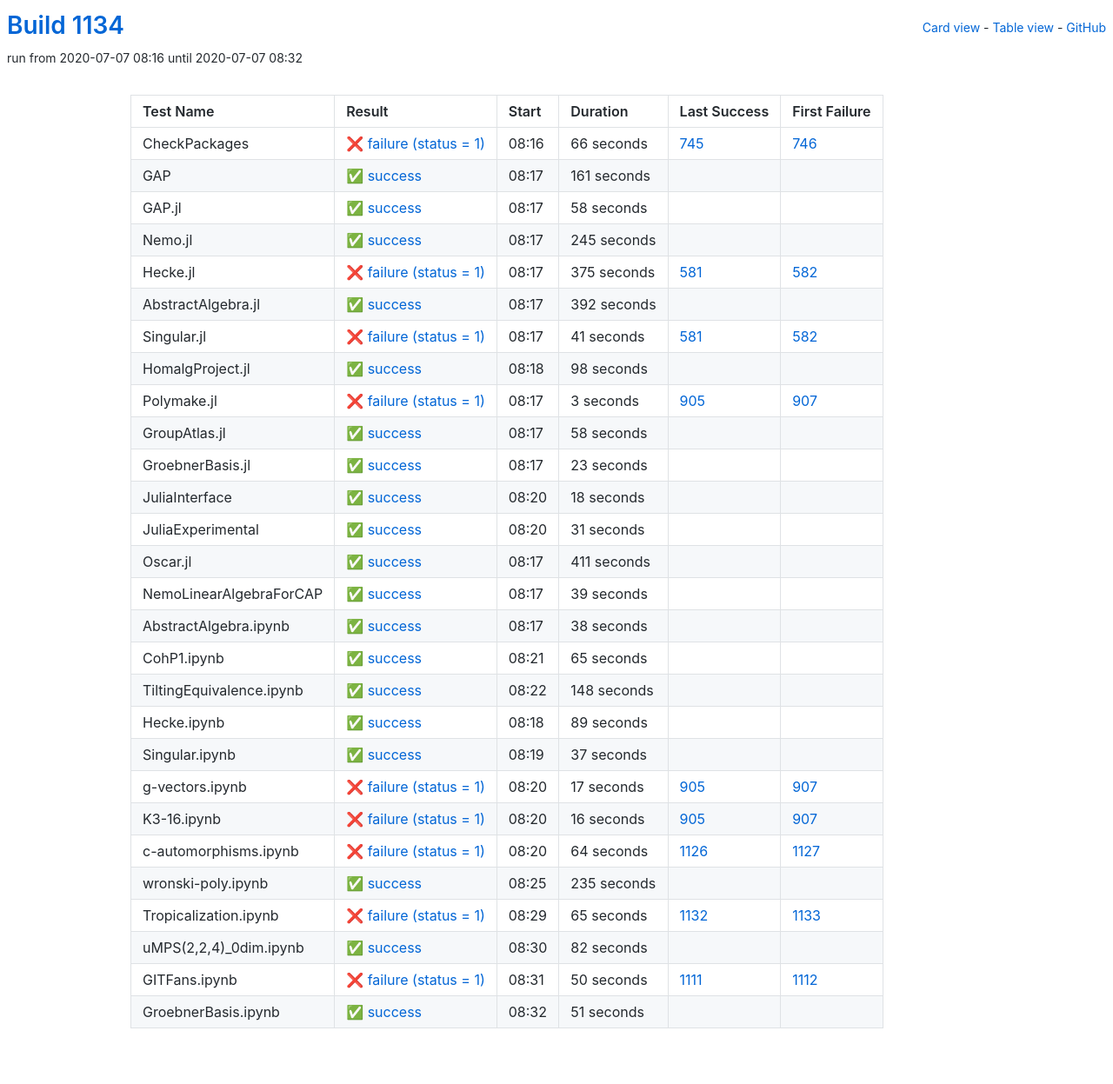
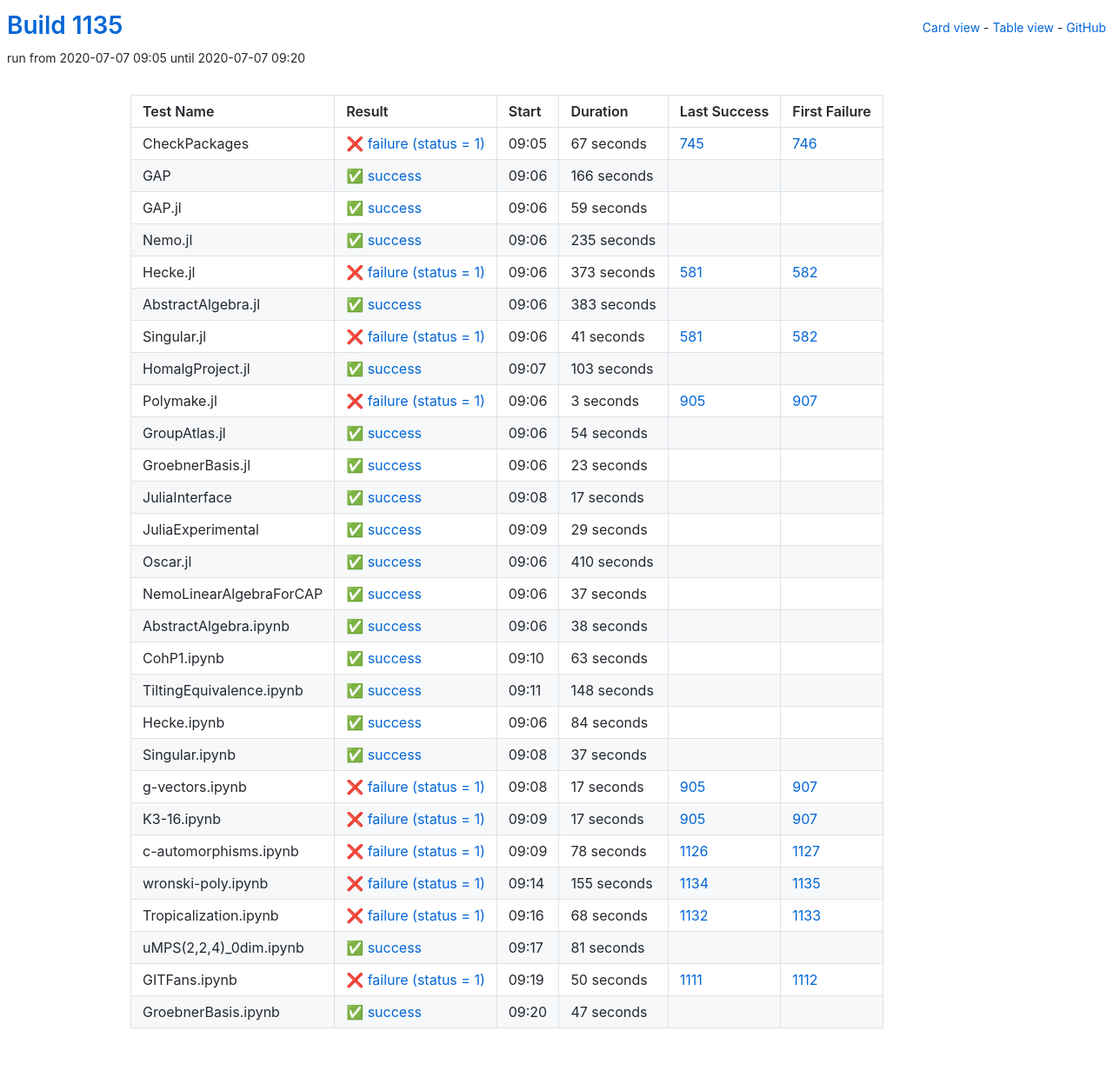
Before and after one commit to oscar-system/oscar-ci-status-1.4, a Jekyll site: the page built from table.html, in a window 1280 px wide. Shown: the whole page at 87% size. Built offline with Jekyll 4.4.1, drawn with Linux system fonts in a browser that asks for light colours.

Commit message:
Build #1135

```diff
--- a/_data/ci.yml
+++ b/_data/ci.yml
@@ -1,6 +1,6 @@
 ---
-build: 1134
-build_url: https://oscarci.mathematik.uni-kl.de/job/oscar-julia-1.4/1134/
+build: 1135
+build_url: https://oscarci.mathematik.uni-kl.de/job/oscar-julia-1.4/1135/
 job: oscar-julia-1.4
 organization: oscar-system
 repo: oscar-ci-status-1.4
@@ -8,80 +8,80 @@ repourl: https://github.com/oscar-system/oscar-ci-status-1.4
 tests:
 - name: CheckPackages
   id: checkpackages
-  log: https://oscarci.mathematik.uni-kl.de/job/oscar-julia-1.4/1134/artifact/logs/build-1134/CheckPackages.log
-  start: 2020-07-07 08:16
+  log: https://oscarci.mathematik.uni-kl.de/job/oscar-julia-1.4/1135/artifact/logs/build-1135/CheckPackages.log
+  start: 2020-07-07 09:05
   success: false
   exitcode: 1
   status: failure
-  duration: 66
+  duration: 67
   last_success: 745
   last_success_url: https://oscarci.mathematik.uni-kl.de/job/oscar-julia-1.4/745/
   first_failure: 746
   first_failure_url: https://oscarci.mathematik.uni-kl.de/job/oscar-julia-1.4/746/
 - name: GAP
   id: gap
-  log: https://oscarci.mathematik.uni-kl.de/job/oscar-julia-1.4/1134/artifact/logs/build-1134/GAP.log
-  start: 2020-07-07 08:17
+  log: https://oscarci.mathematik.uni-kl.de/job/oscar-julia-1.4/1135/artifact/logs/build-1135/GAP.log
+  start: 2020-07-07 09:06
   success: true
   exitcode: 0
   status: success
-  duration: 161
+  duration: 166
   last_success: false
   last_success_url:
   first_failure: false
   first_failure_url:
 - name: GAP.jl
   id: gap-jl
-  log: https://oscarci.mathematik.uni-kl.de/job/oscar-julia-1.4/1134/artifact/logs/build-1134/GAP.jl.log
-  start: 2020-07-07 08:17
+  log: https://oscarci.mathematik.uni-kl.de/job/oscar-julia-1.4/1135/artifact/logs/build-1135/GAP.jl.log
+  start: 2020-07-07 09:06
   success: true
   exitcode: 0
   status: success
-  duration: 58
+  duration: 59
   last_success: false
   last_success_url:
   first_failure: false
   first_failure_url:
 - name: Nemo.jl
   id: nemo-jl
-  log: https://oscarci.mathematik.uni-kl.de/job/oscar-julia-1.4/1134/artifact/logs/build-1134/Nemo.jl.log
-  start: 2020-07-07 08:17
+  log: https://oscarci.mathematik.uni-kl.de/job/oscar-julia-1.4/1135/artifact/logs/build-1135/Nemo.jl.log
+  start: 2020-07-07 09:06
   success: true
   exitcode: 0
   status: success
-  duration: 245
+  duration: 235
   last_success: false
   last_success_url:
   first_failure: false
   first_failure_url:
 - name: Hecke.jl
   id: hecke-jl
-  log: https://oscarci.mathematik.uni-kl.de/job/oscar-julia-1.4/1134/artifact/logs/build-1134/Hecke.jl.log
-  start: 2020-07-07 08:17
+  log: https://oscarci.mathematik.uni-kl.de/job/oscar-julia-1.4/1135/artifact/logs/build-1135/Hecke.jl.log
+  start: 2020-07-07 09:06
   success: false
   exitcode: 1
   status: failure
-  duration: 375
+  duration: 373
   last_success: 581
   last_success_url: https://oscarci.mathematik.uni-kl.de/job/oscar-julia-1.4/581/
   first_failure: 582
   first_failure_url: https://oscarci.mathematik.uni-kl.de/job/oscar-julia-1.4/582/
 - name: AbstractAlgebra.jl
   id: abstractalgebra-jl
-  log: https://oscarci.mathematik.uni-kl.de/job/oscar-julia-1.4/1134/artifact/logs/build-1134/AbstractAlgebra.jl.log
-  start: 2020-07-07 08:17
+  log: https://oscarci.mathematik.uni-kl.de/job/oscar-julia-1.4/1135/artifact/logs/build-1135/AbstractAlgebra.jl.log
+  start: 2020-07-07 09:06
   success: true
   exitcode: 0
   status: success
-  duration: 392
+  duration: 383
   last_success: false
   last_success_url:
   first_failure: false
   first_failure_url:
 - name: Singular.jl
   id: singular-jl
-  log: https://oscarci.mathematik.uni-kl.de/job/oscar-julia-1.4/1134/artifact/logs/build-1134/Singular.jl.log
-  start: 2020-07-07 08:17
+  log: https://oscarci.mathematik.uni-kl.de/job/oscar-julia-1.4/1135/artifact/logs/build-1135/Singular.jl.log
+  start: 2020-07-07 09:06
   success: false
   exitcode: 1
   status: failure
@@ -92,20 +92,20 @@ tests:
   first_failure_url: https://oscarci.mathematik.uni-kl.de/job/oscar-julia-1.4/582/
 - name: HomalgProject.jl
   id: homalgproject-jl
-  log: https://oscarci.mathematik.uni-kl.de/job/oscar-julia-1.4/1134/artifact/logs/build-1134/HomalgProject.jl.log
-  start: 2020-07-07 08:18
+  log: https://oscarci.mathematik.uni-kl.de/job/oscar-julia-1.4/1135/artifact/logs/build-1135/HomalgProject.jl.log
+  start: 2020-07-07 09:07
   success: true
   exitcode: 0
   status: success
-  duration: 98
+  duration: 103
   last_success: false
   last_success_url:
   first_failure: false
   first_failure_url:
 - name: Polymake.jl
   id: polymake-jl
-  log: https://oscarci.mathematik.uni-kl.de/job/oscar-julia-1.4/1134/artifact/logs/build-1134/Polymake.jl.log
-  start: 2020-07-07 08:17
+  log: https://oscarci.mathematik.uni-kl.de/job/oscar-julia-1.4/1135/artifact/logs/build-1135/Polymake.jl.log
+  start: 2020-07-07 09:06
   success: false
   exitcode: 1
   status: failure
@@ -116,20 +116,20 @@ tests:
   first_failure_url: https://oscarci.mathematik.uni-kl.de/job/oscar-julia-1.4/907/
 - name: GroupAtlas.jl
   id: groupatlas-jl
-  log: https://oscarci.mathematik.uni-kl.de/job/oscar-julia-1.4/1134/artifact/logs/build-1134/GroupAtlas.jl.log
-  start: 2020-07-07 08:17
+  log: https://oscarci.mathematik.uni-kl.de/job/oscar-julia-1.4/1135/artifact/logs/build-1135/GroupAtlas.jl.log
+  start: 2020-07-07 09:06
   success: true
   exitcode: 0
   status: success
-  duration: 58
+  duration: 54
   last_success: false
   last_success_url:
   first_failure: false
   first_failure_url:
 - name: GroebnerBasis.jl
   id: groebnerbasis-jl
-  log: https://oscarci.mathematik.uni-kl.de/job/oscar-julia-1.4/1134/artifact/logs/build-1134/GroebnerBasis.jl.log
-  start: 2020-07-07 08:17
+  log: https://oscarci.mathematik.uni-kl.de/job/oscar-julia-1.4/1135/artifact/logs/build-1135/GroebnerBasis.jl.log
+  start: 2020-07-07 09:06
   success: true
   exitcode: 0
   status: success
@@ -140,56 +140,56 @@ tests:
   first_failure_url:
 - name: JuliaInterface
   id: juliainterface
-  log: https://oscarci.mathematik.uni-kl.de/job/oscar-julia-1.4/1134/artifact/logs/build-1134/JuliaInterface.log
-  start: 2020-07-07 08:20
+  log: https://oscarci.mathematik.uni-kl.de/job/oscar-julia-1.4/1135/artifact/logs/build-1135/JuliaInterface.log
+  start: 2020-07-07 09:08
   success: true
   exitcode: 0
   status: success
-  duration: 18
+  duration: 17
   last_success: false
   last_success_url:
   first_failure: false
   first_failure_url:
 - name: JuliaExperimental
   id: juliaexperimental
-  log: https://oscarci.mathematik.uni-kl.de/job/oscar-julia-1.4/1134/artifact/logs/build-1134/JuliaExperimental.log
-  start: 2020-07-07 08:20
+  log: https://oscarci.mathematik.uni-kl.de/job/oscar-julia-1.4/1135/artifact/logs/build-1135/JuliaExperimental.log
+  start: 2020-07-07 09:09
   success: true
   exitcode: 0
   status: success
-  duration: 31
+  duration: 29
   last_success: false
   last_success_url:
   first_failure: false
   first_failure_url:
 - name: Oscar.jl
   id: oscar-jl
-  log: https://oscarci.mathematik.uni-kl.de/job/oscar-julia-1.4/1134/artifact/logs/build-1134/Oscar.jl.log
-  start: 2020-07-07 08:17
+  log: https://oscarci.mathematik.uni-kl.de/job/oscar-julia-1.4/1135/artifact/logs/build-1135/Oscar.jl.log
+  start: 2020-07-07 09:06
   success: true
   exitcode: 0
   status: success
-  duration: 411
+  duration: 410
   last_success: false
   last_success_url:
   first_failure: false
   first_failure_url:
 - name: NemoLinearAlgebraForCAP
   id: nemolinearalgebraforcap
-  log: https://oscarci.mathematik.uni-kl.de/job/oscar-julia-1.4/1134/artifact/logs/build-1134/NemoLinearAlgebraForCAP.log
-  start: 2020-07-07 08:17
+  log: https://oscarci.mathematik.uni-kl.de/job/oscar-julia-1.4/1135/artifact/logs/build-1135/NemoLinearAlgebraForCAP.log
+  start: 2020-07-07 09:06
   success: true
   exitcode: 0
   status: success
-  duration: 39
+  duration: 37
   last_success: false
   last_success_url:
   first_failure: false
   first_failure_url:
 - name: AbstractAlgebra.ipynb
   id: abstractalgebra-ipynb
-  log: https://oscarci.mathematik.uni-kl.de/job/oscar-julia-1.4/1134/artifact/logs/build-1134/AbstractAlgebra.ipynb.log
-  start: 2020-07-07 08:17
+  log: https://oscarci.mathematik.uni-kl.de/job/oscar-julia-1.4/1135/artifact/logs/build-1135/AbstractAlgebra.ipynb.log
+  start: 2020-07-07 09:06
   success: true
   exitcode: 0
   status: success
@@ -200,20 +200,20 @@ tests:
   first_failure_url:
 - name: CohP1.ipynb
   id: cohp1-ipynb
-  log: https://oscarci.mathematik.uni-kl.de/job/oscar-julia-1.4/1134/artifact/logs/build-1134/CohP1.ipynb.log
-  start: 2020-07-07 08:21
+  log: https://oscarci.mathematik.uni-kl.de/job/oscar-julia-1.4/1135/artifact/logs/build-1135/CohP1.ipynb.log
+  start: 2020-07-07 09:10
   success: true
   exitcode: 0
   status: success
-  duration: 65
+  duration: 63
   last_success: false
   last_success_url:
   first_failure: false
   first_failure_url:
 - name: TiltingEquivalence.ipynb
   id: tiltingequivalence-ipynb
-  log: https://oscarci.mathematik.uni-kl.de/job/oscar-julia-1.4/1134/artifact/logs/build-1134/TiltingEquivalence.ipynb.log
-  start: 2020-07-07 08:22
+  log: https://oscarci.mathematik.uni-kl.de/job/oscar-julia-1.4/1135/artifact/logs/build-1135/TiltingEquivalence.ipynb.log
+  start: 2020-07-07 09:11
   success: true
   exitcode: 0
   status: success
@@ -224,20 +224,20 @@ tests:
   first_failure_url:
 - name: Hecke.ipynb
   id: hecke-ipynb
-  log: https://oscarci.mathematik.uni-kl.de/job/oscar-julia-1.4/1134/artifact/logs/build-1134/Hecke.ipynb.log
-  start: 2020-07-07 08:18
+  log: https://oscarci.mathematik.uni-kl.de/job/oscar-julia-1.4/1135/artifact/logs/build-1135/Hecke.ipynb.log
+  start: 2020-07-07 09:06
   success: true
   exitcode: 0
   status: success
-  duration: 89
+  duration: 84
   last_success: false
   last_success_url:
   first_failure: false
   first_failure_url:
 - name: Singular.ipynb
   id: singular-ipynb
-  log: https://oscarci.mathematik.uni-kl.de/job/oscar-julia-1.4/1134/artifact/logs/build-1134/Singular.ipynb.log
-  start: 2020-07-07 08:19
+  log: https://oscarci.mathematik.uni-kl.de/job/oscar-julia-1.4/1135/artifact/logs/build-1135/Singular.ipynb.log
+  start: 2020-07-07 09:08
   success: true
   exitcode: 0
   status: success
@@ -248,8 +248,8 @@ tests:
   first_failure_url:
 - name: g-vectors.ipynb
   id: g-vectors-ipynb
-  log: https://oscarci.mathematik.uni-kl.de/job/oscar-julia-1.4/1134/artifact/logs/build-1134/g-vectors.ipynb.log
-  start: 2020-07-07 08:20
+  log: https://oscarci.mathematik.uni-kl.de/job/oscar-julia-1.4/1135/artifact/logs/build-1135/g-vectors.ipynb.log
+  start: 2020-07-07 09:08
   success: false
   exitcode: 1
   status: failure
@@ -260,68 +260,68 @@ tests:
   first_failure_url: https://oscarci.mathematik.uni-kl.de/job/oscar-julia-1.4/907/
 - name: K3-16.ipynb
   id: k3-16-ipynb
-  log: https://oscarci.mathematik.uni-kl.de/job/oscar-julia-1.4/1134/artifact/logs/build-1134/K3-16.ipynb.log
-  start: 2020-07-07 08:20
+  log: https://oscarci.mathematik.uni-kl.de/job/oscar-julia-1.4/1135/artifact/logs/build-1135/K3-16.ipynb.log
+  start: 2020-07-07 09:09
   success: false
   exitcode: 1
   status: failure
-  duration: 16
+  duration: 17
   last_success: 905
   last_success_url: https://oscarci.mathematik.uni-kl.de/job/oscar-julia-1.4/905/
   first_failure: 907
   first_failure_url: https://oscarci.mathematik.uni-kl.de/job/oscar-julia-1.4/907/
 - name: c-automorphisms.ipynb
   id: c-automorphisms-ipynb
-  log: https://oscarci.mathematik.uni-kl.de/job/oscar-julia-1.4/1134/artifact/logs/build-1134/c-automorphisms.ipynb.log
-  start: 2020-07-07 08:20
+  log: https://oscarci.mathematik.uni-kl.de/job/oscar-julia-1.4/1135/artifact/logs/build-1135/c-automorphisms.ipynb.log
+  start: 2020-07-07 09:09
   success: false
   exitcode: 1
   status: failure
-  duration: 64
+  duration: 78
   last_success: 1126
   last_success_url: https://oscarci.mathematik.uni-kl.de/job/oscar-julia-1.4/1126/
   first_failure: 1127
   first_failure_url: https://oscarci.mathematik.uni-kl.de/job/oscar-julia-1.4/1127/
 - name: wronski-poly.ipynb
   id: wronski-poly-ipynb
-  log: https://oscarci.mathematik.uni-kl.de/job/oscar-julia-1.4/1134/artifact/logs/build-1134/wronski-poly.ipynb.log
-  start: 2020-07-07 08:25
-  success: true
-  exitcode: 0
-  status: success
-  duration: 235
-  last_success: false
-  last_success_url:
-  first_failure: false
-  first_failure_url:
-- name: Tropicalization.ipynb
-  id: tropicalization-ipynb
-  log: https://oscarci.mathematik.uni-kl.de/job/oscar-julia-1.4/1134/artifact/logs/build-1134/Tropicalization.ipynb.log
-  start: 2020-07-07 08:29
+  log: https://oscarci.mathematik.uni-kl.de/job/oscar-julia-1.4/1135/artifact/logs/build-1135/wronski-poly.ipynb.log
+  start: 2020-07-07 09:14
   success: false
   exitcode: 1
   status: failure
-  duration: 65
+  duration: 155
+  last_success: 1134
+  last_success_url: https://oscarci.mathematik.uni-kl.de/job/oscar-julia-1.4/1134/
+  first_failure: 1135
+  first_failure_url: https://oscarci.mathematik.uni-kl.de/job/oscar-julia-1.4/1135/
+- name: Tropicalization.ipynb
+  id: tropicalization-ipynb
+  log: https://oscarci.mathematik.uni-kl.de/job/oscar-julia-1.4/1135/artifact/logs/build-1135/Tropicalization.ipynb.log
+  start: 2020-07-07 09:16
+  success: false
+  exitcode: 1
+  status: failure
+  duration: 68
   last_success: 1132
   last_success_url: https://oscarci.mathematik.uni-kl.de/job/oscar-julia-1.4/1132/
   first_failure: 1133
   first_failure_url: https://oscarci.mathematik.uni-kl.de/job/oscar-julia-1.4/1133/
 - name: uMPS(2,2,4)_0dim.ipynb
   id: umps-2-2-4-0dim-ipynb
-  log: https://oscarci.mathematik.uni-kl.de/job/oscar-julia-1.4/1134/artifact/logs/build-1134/uMPS-2-2-4-_0dim.ipynb.log
-  start: 2020-07-07 08:30
+  log: https://oscarci.mathematik.uni-kl.de/job/oscar-julia-1.4/1135/artifact/logs/build-1135/uMPS-2-2-4-_0dim.ipynb.log
+  start: 2020-07-07 09:17
   success: true
   exitcode: 0
   status: success
-  duration: 82
+  duration: 81
   last_success: false
   last_success_url:
   first_failure: false
   first_failure_url:
 - name: GITFans.ipynb
   id: gitfans-ipynb
-  log: https://oscarci.mathematik.uni-kl.de/job/oscar-julia-1.4/1134/artifact/logs/build-1134/GITFans.ipynb.log
-  start: 2020-07-07 08:31
+  log: https://oscarci.mathematik.uni-kl.de/job/oscar-julia-1.4/1135/artifact/logs/build-1135/GITFans.ipynb.log
+  start: 2020-07-07 09:19
   success: false
   exitcode: 1
   status: failure
@@ -332,12 +332,12 @@ tests:
   first_failure_url: https://oscarci.mathematik.uni-kl.de/job/oscar-julia-1.4/1112/
 - name: GroebnerBasis.ipynb
   id: groebnerbasis-ipynb
-  log: https://oscarci.mathematik.uni-kl.de/job/oscar-julia-1.4/1134/artifact/logs/build-1134/GroebnerBasis.ipynb.log
-  start: 2020-07-07 08:32
+  log: https://oscarci.mathematik.uni-kl.de/job/oscar-julia-1.4/1135/artifact/logs/build-1135/GroebnerBasis.ipynb.log
+  start: 2020-07-07 09:20
   success: true
   exitcode: 0
   status: success
-  duration: 51
+  duration: 47
   last_success: false
   last_success_url:
   first_failure: false
```
Also changed, not shown: README.md.
